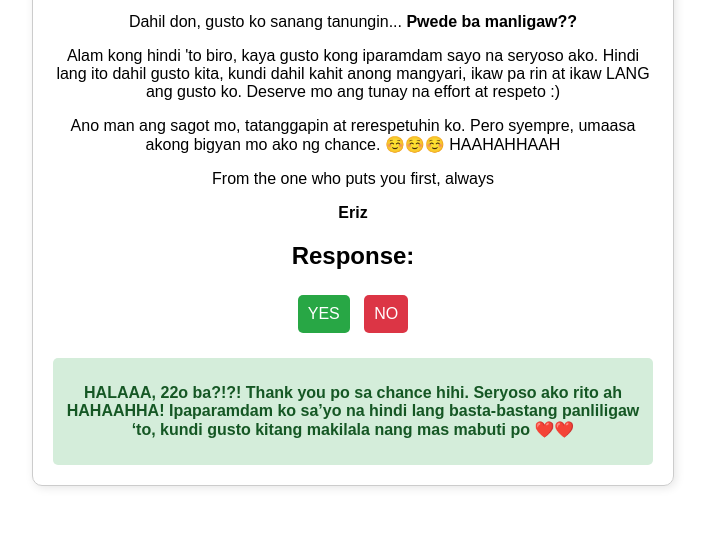
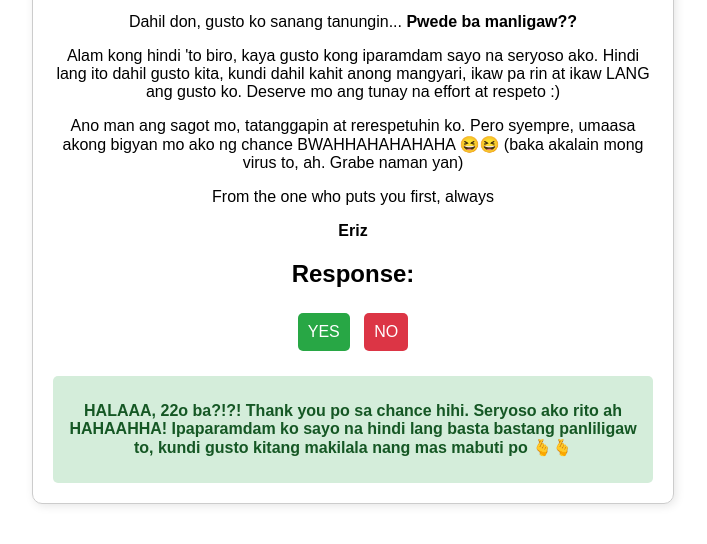
Before and after one commit to eriz-ctrl/ERIZ, a plain HTML site: page index.html in a window 1280 px wide. Both pictures are taken after a click on the button "YES". Shown: the part 176-720 px from the top of the page, without its empty margins (287-994 px from the left). Drawn offline with Linux system fonts and the light colour scheme.

Commit message:
index.html

```diff
--- a/index.html
+++ b/index.html
@@ -59,7 +59,7 @@
     <p>Alam kong ang weird dahil naka HTML bwhahahah tinry ko lang dahil mag IT ako, pero gusto ko lang sabihin na sobrang saya ko tuwing nakakausap kita. Kahit simpleng usapan lang, parang ang gaan sa pakiramdam, at mas lalo kitang gustong makilala nang mas mabuti hihi.</p>
     <p>Dahil don, gusto ko sanang tanungin... <strong>Pwede ba manligaw??</strong> </p>
     <p>Alam kong hindi 'to biro, kaya gusto kong iparamdam sayo na seryoso ako. Hindi lang ito dahil gusto kita, kundi dahil kahit anong mangyari, ikaw pa rin at ikaw LANG ang gusto ko. Deserve mo ang tunay na effort at respeto :)</p>
-    <p>Ano man ang sagot mo, tatanggapin at rerespetuhin ko. Pero syempre, umaasa akong bigyan mo ako ng chance. ☺️☺️☺️ HAAHAHHAAH</p>
+    <p>Ano man ang sagot mo, tatanggapin at rerespetuhin ko. Pero syempre, umaasa akong bigyan mo ako ng chance BWAHHAHAHAHAHA 😆😆 (baka akalain mong virus to, ah. Grabe naman yan)</p>
     <p>From the one who puts you first, always</p>
     <p><strong>Eriz</strong></p>
 
@@ -70,7 +70,7 @@
     </div>
 
     <div class="response yes" id="yes-response">
-        <p>HALAAA, 22o ba?!?! Thank you po sa chance hihi. Seryoso ako rito ah HAHAAHHA! Ipaparamdam ko sa’yo na hindi lang basta-bastang panliligaw ‘to, kundi gusto kitang makilala nang mas mabuti po ❤️❤️</p>
+        <p>HALAAA, 22o ba?!?! Thank you po sa chance hihi. Seryoso ako rito ah HAHAAHHA! Ipaparamdam ko sayo na hindi lang basta bastang panliligaw to, kundi gusto kitang makilala nang mas mabuti po 🫰🫰</p>
     </div>
 
     <div class="response no" id="no-response">
```
